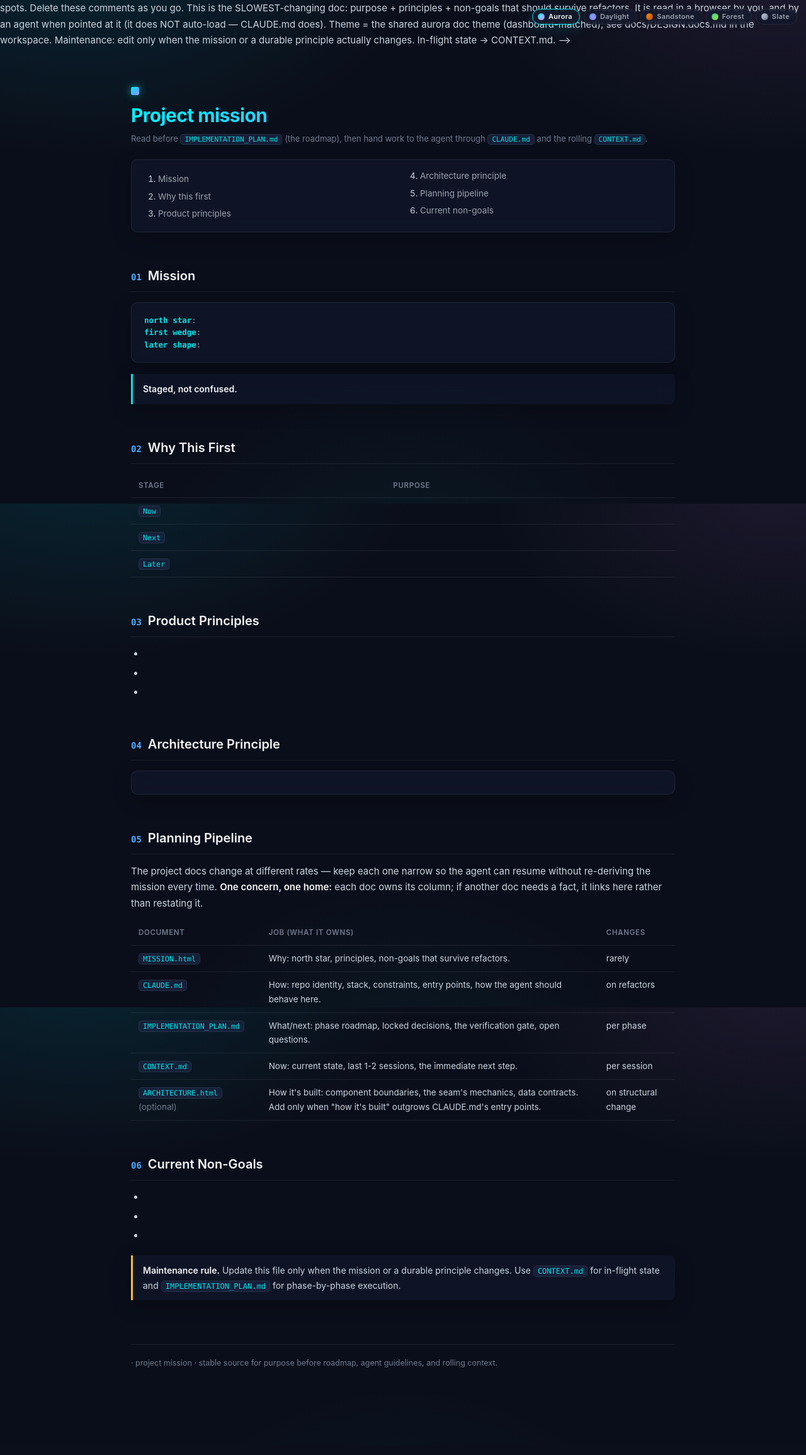
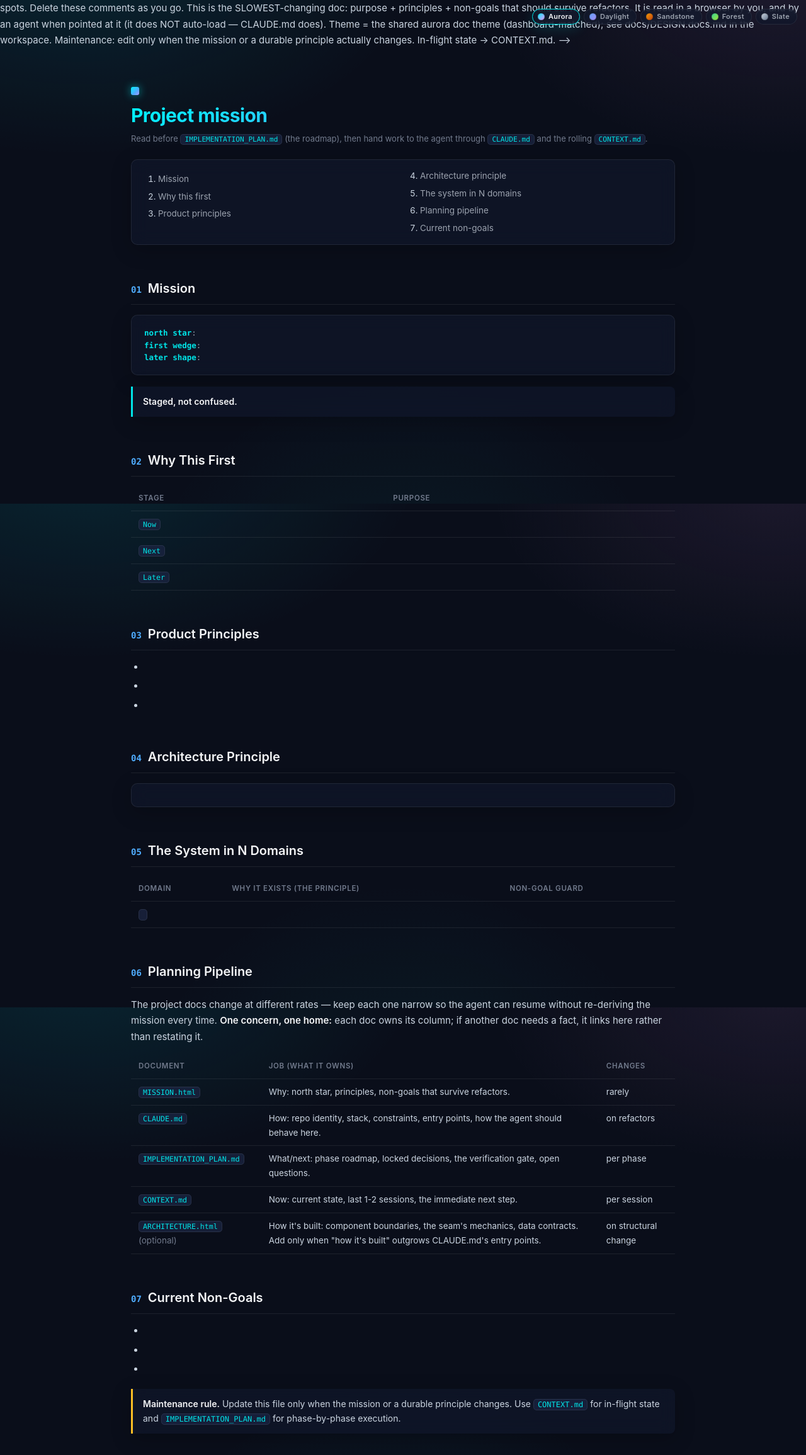
Before and after one commit to mostlytricks/ai-workspace, a Python web app: template templates/MISSION.template.html in a window 1280 px wide. Shown: the top 2311 px of the page at 63% size. Before the commit the page ends 2172 px from the top, so only its background shows below. Run offline with Jinja, Linux system fonts and the light colour scheme; the template is opened without the code that fills it, so the values that code supplies are empty.

Commit message:
gravity v2.4.0 — mission walls pillar + SDLC scope fence; MISSION template domains section
Co-Authored-By: Claude Fable 5 <noreply@anthropic.com>

```diff
--- a/templates/MISSION.template.html
+++ b/templates/MISSION.template.html
@@ -189,6 +189,7 @@
       <li><a href="#staging">Why this first</a></li>
       <li><a href="#principles">Product principles</a></li>
       <li><a href="#architecture">Architecture principle</a></li>
+      <li><a href="#domains">The system in N domains</a></li>
       <li><a href="#pipeline">Planning pipeline</a></li>
       <li><a href="#non-goals">Current non-goals</a></li>
     </ol></div>
@@ -231,7 +232,22 @@
   <p><!-- FILL: the seam / shared shape / invariant that every feature should extend rather than bypass. --></p>
   <pre><!-- FILL: optional ASCII diagram. Use <b>green</b> and .c faint spans for highlights. --></pre>
 
-  <h2 id="pipeline"><span class="n">05</span>Planning Pipeline</h2>
+  <h2 id="domains"><span class="n">05</span>The System in N Domains</h2>
+  <!-- ONLY for projects on the .gravity/ doc system (workspace CLAUDE.md §6) — DELETE this
+       section for flat projects. MISSION owns each domain's singular WHY: one row per
+       .gravity/<domain>/ folder, stating the principle that justifies its existence and the
+       non-goal that fences it. /new-domain adds a row here when it mints a folder (this is
+       one of the four registry indexes; check.py consistency FAILs a domain missing its
+       MISSION row). Keep each cell to one sentence — the full rationale lives in the domain's
+       ARCHITECTURE.html, which points BACK here, never re-derives. -->
+  <table>
+    <thead><tr><th>Domain</th><th>Why it exists (the principle)</th><th>Non-goal guard</th></tr></thead>
+    <tbody>
+      <tr><td><code><!-- FILL: domain-slug --></code></td><td><!-- FILL: the one-sentence principle. --></td><td><!-- FILL: what this domain must NOT become. --></td></tr>
+    </tbody>
+  </table>
+
+  <h2 id="pipeline"><span class="n">06</span>Planning Pipeline</h2>
   <p>The project docs change at different rates — keep each one narrow so the agent can resume without re-deriving the mission every time. <strong>One concern, one home:</strong> each doc owns its column; if another doc needs a fact, it links here rather than restating it.</p>
   <table>
     <thead><tr><th>Document</th><th>Job (what it owns)</th><th>Changes</th></tr></thead>
@@ -244,7 +260,7 @@
     </tbody>
   </table>
 
-  <h2 id="non-goals"><span class="n">06</span>Current Non-Goals</h2>
+  <h2 id="non-goals"><span class="n">07</span>Current Non-Goals</h2>
   <!-- The most valuable section for keeping an agent on-mission. State what you are deliberately NOT doing.
        /triage and /mission check recent work against these to flag drift. -->
   <ul>
```
Also changed, not shown: docs/MISSION.html (+7 -3 lines), CHANGELOG.md, 1 other file.
